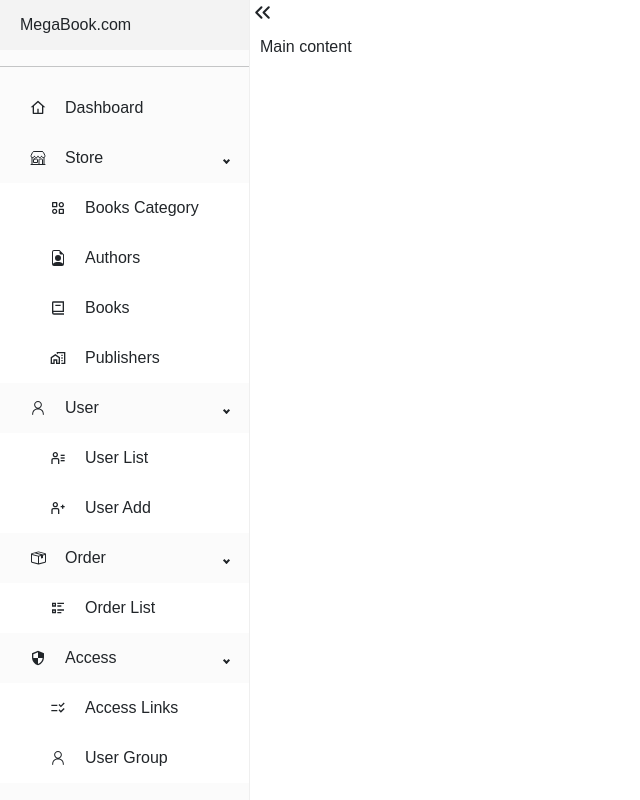
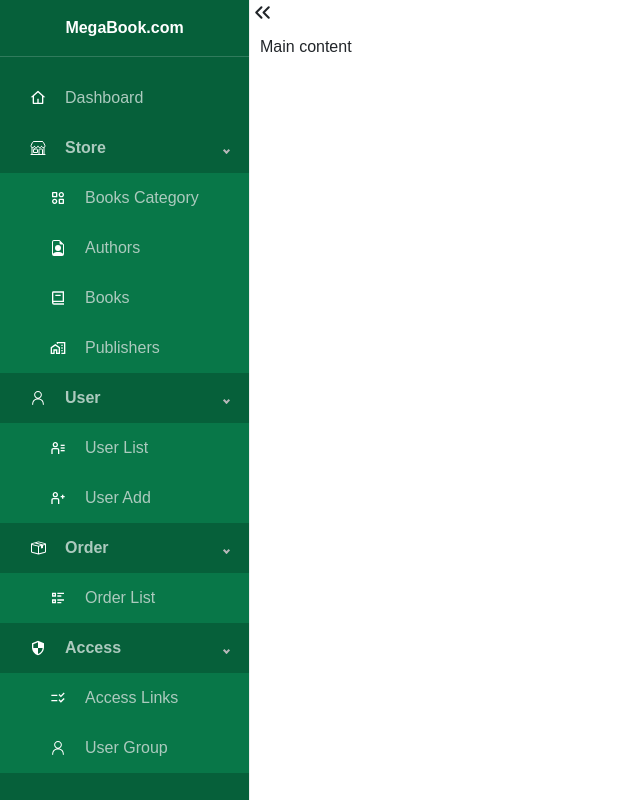
Before and after one commit to QuanDinh02/Bookstore-Client, a React (Create React App) app: page /admin in a window 1280 px wide. Both pictures are taken after a click on the button "Manager". Shown: the whole page, without its empty margins (0-640 px from the left). Built offline with nearby package versions, Linux system fonts and the light colour scheme; no server answers.

Commit message:
css for admin sidebar

```diff
--- a/src/components/Admin/SideBar/SideBars.js
+++ b/src/components/Admin/SideBar/SideBars.js
@@ -1,38 +1,123 @@
 import React, { useState } from "react";
 
-import {RiHome4Line,RiBook2Line} from "react-icons/ri";
-import {IoStorefrontOutline} from "react-icons/io5";
-import {MdSecurity, MdChecklistRtl, MdOutlineHomeWork} from "react-icons/md";
-import {RxPerson} from "react-icons/rx";
-import {GoPackage} from "react-icons/go";
-import {RiListCheck2} from "react-icons/ri";
-import {CgUserList, CgUserAdd} from "react-icons/cg";
-import {BiCategoryAlt} from "react-icons/bi";
-import {BsFileEarmarkPerson} from "react-icons/bs";
+import { RiHome4Line, RiBook2Line } from "react-icons/ri";
+import { IoStorefrontOutline } from "react-icons/io5";
+import { MdSecurity, MdChecklistRtl, MdOutlineHomeWork } from "react-icons/md";
+import { RxPerson } from "react-icons/rx";
+import { GoPackage } from "react-icons/go";
+import { RiListCheck2 } from "react-icons/ri";
+import { CgUserList, CgUserAdd } from "react-icons/cg";
+import { BiCategoryAlt } from "react-icons/bi";
+import { BsFileEarmarkPerson } from "react-icons/bs";
 
 import {
     Sidebar,
     SubMenu,
     Menu,
-    MenuItem
+    MenuItem,
+    menuClasses
 } from "react-pro-sidebar";
 
 import './SideBars.scss';
 
+const themes = {
+    light: {
+        sidebar: {
+            backgroundColor: '#06603A',
+            color: '#ACCABE',
+        },
+        menu: {
+            menuContent: '#087748',
+            icon: '#FFFFFF',
+            hover: {
+                backgroundColor: '#2B7858',
+                color: '#FFFFFF',
+            },
+            disabled: {
+                color: '#9fb6cf',
+            },
+        }
+    },
+    dark: {
+        sidebar: {
+            backgroundColor: '#111726',
+            color: '#FFFFFF',
+        },
+        menu: {
+            menuContent: '#273240',
+            icon: '#FFFFFF',
+            hover: {
+                backgroundColor: '#344153',
+                color: '#26B668',
+            },
+            disabled: {
+                color: '#000000',
+            },
+        }
+    },
+};
+
+const hexToRgba = (hex, alpha) => {
+    const r = parseInt(hex.slice(1, 3), 16);
+    const g = parseInt(hex.slice(3, 5), 16);
+    const b = parseInt(hex.slice(5, 7), 16);
+
+    return `rgba(${r}, ${g}, ${b}, ${alpha})`;
+};
+
 const Sidebars = (props) => {
+
+    const [theme, setTheme] = useState('light');
+
+    const menuItemStyles = {
+        root: {
+            fontSize: '1rem',
+            fontWeight: 400,
+        },
+        icon: {
+            color: themes[theme].menu.icon,
+            [`&.${menuClasses.disabled}`]: {
+                color: themes[theme].menu.disabled.color,
+            }
+        },
+        SubMenuExpandIcon: {
+            color: '#b6b7b9',
+        },
+        subMenuContent: ({ level }) => ({
+            backgroundColor:
+                level === 0
+                    ? hexToRgba(themes[theme].menu.menuContent, 1)
+                    : 'transparent',
+        }),
+        button: {
+            [`&.${menuClasses.disabled}`]: {
+                color: themes[theme].menu.disabled.color,
+            },
+            '&:hover': {
+                backgroundColor: hexToRgba(themes[theme].menu.hover.backgroundColor, 1),
+                color: themes[theme].menu.hover.color
+            }
+        },
+        label: ({ open }) => ({
+            fontWeight: open ? 600 : undefined,
+        }),
+    };
 
     return (
         <div className="sidebar-container">
-            <Sidebar transitionDuration={700}>
-                <Menu>
-                    <MenuItem>
-                        <div className="sidebar-logo">
-                            MegaBook.com
-                        </div>
-                    </MenuItem>
-                    <hr />
-                </Menu>
-                <Menu>
+            <Sidebar
+                transitionDuration={700}
+                backgroundColor={hexToRgba(themes[theme].sidebar.backgroundColor, 1)}
+                rootStyles={{
+                    color: themes[theme].sidebar.color,
+                }}
+            >
+
+                <div className='sidebar-logo red-green d-flex justify-content-center align-items-center pt-3'>
+                    Mega<span className="red-word">Book</span>.com
+                </div>
+                <hr />
+                <Menu menuItemStyles={menuItemStyles}>
                     <MenuItem icon={<RiHome4Line />}>Dashboard</MenuItem>
                     <SubMenu defaultOpen label={"Store"} icon={<IoStorefrontOutline />}>
                         <MenuItem icon={<BiCategoryAlt />}>Books Category</MenuItem>
--- a/src/components/Admin/SideBar/SideBars.scss
+++ b/src/components/Admin/SideBar/SideBars.scss
@@ -1,5 +1,10 @@
 .sidebar-container {
     display: flex;
-    height  : 100%;
+    height : 100%;
+
+    .sidebar-logo {
+        color: #FFFFFF;
+        font-weight: 600;
+    }
 
 }
```
